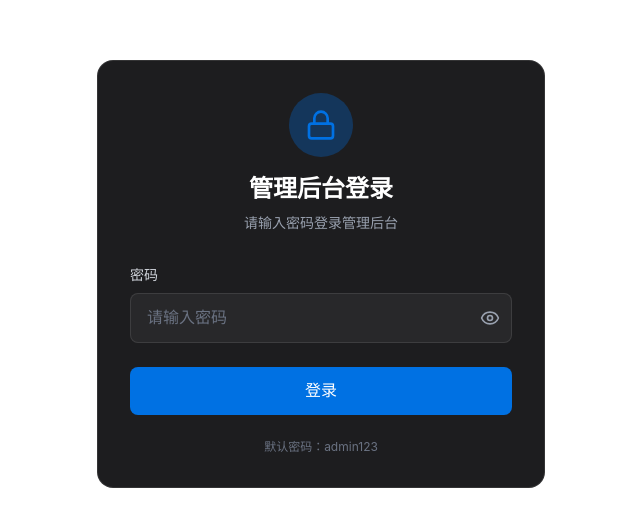
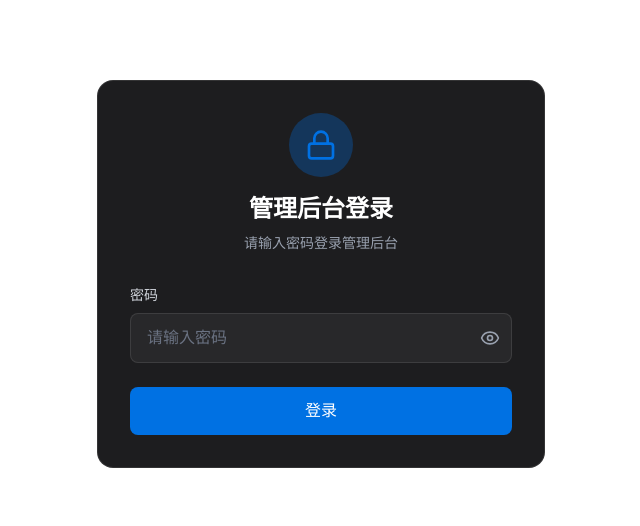
Before and after one commit to tongjiji/ai-game-portfolio, a React (Vite) app: page /admin/login in a window 1280 px wide. Shown: the part 126-652 px from the top of the page, without its empty margins (319-959 px from the left). Built offline with nearby package versions, Linux system fonts and the light colour scheme.

Commit message:
security: 移除登录页面默认密码提示

```diff
--- a/src/pages/AdminLogin.tsx
+++ b/src/pages/AdminLogin.tsx
@@ -72,12 +72,6 @@ export const AdminLogin = () => {
             登录
           </button>
         </form>
-
-        <div className="text-center mt-6">
-          <p className="text-xs text-gray-500">
-            默认密码：admin123
-          </p>
-        </div>
       </div>
     </div>
   );
```
